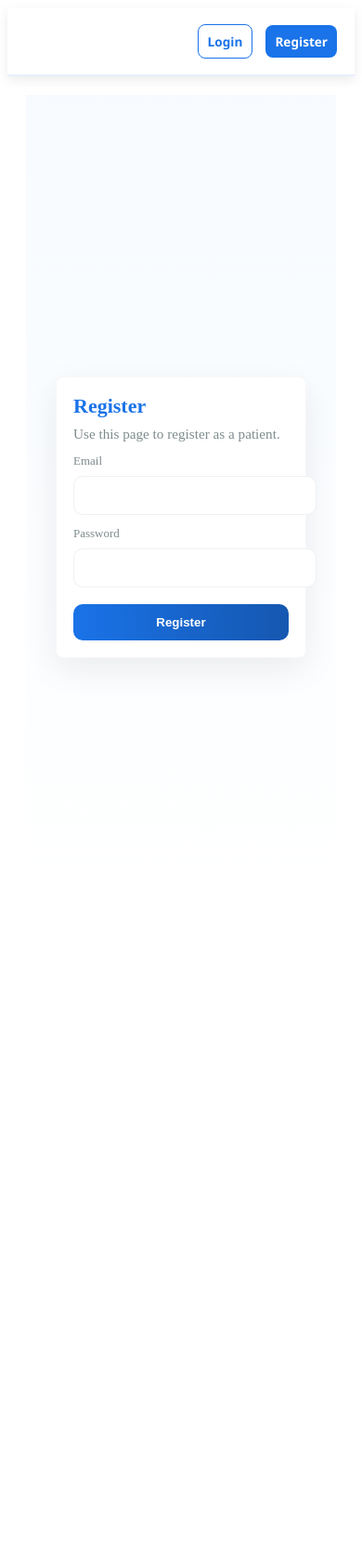
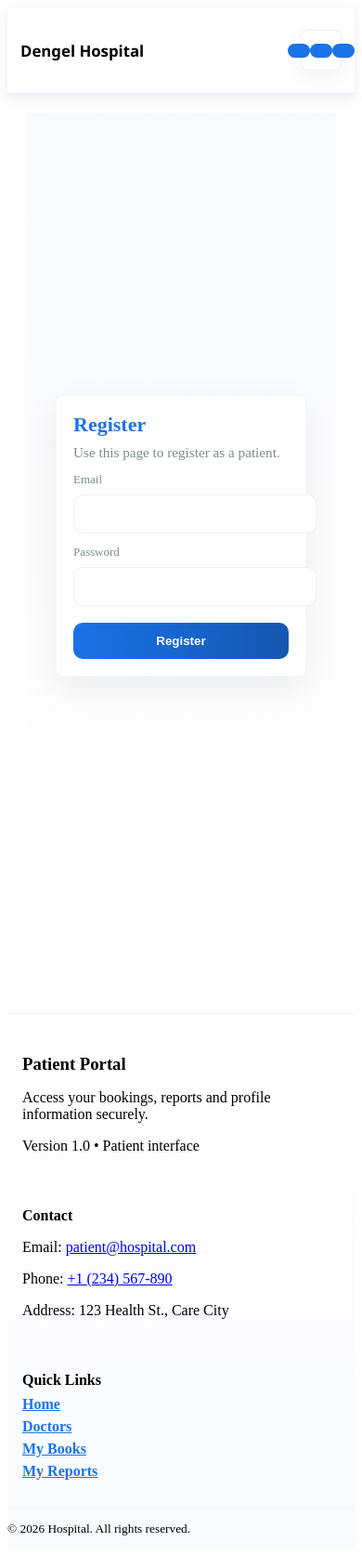
Before and after one commit to petrosasmamaw/Hospital-System-Patients, a React (Vite) app: page /register in a window 390 px wide. Shown: the whole page at 93% size. Before the commit the page ends 1038 px from the top, so only its background shows below. Built offline with nearby package versions, Linux system fonts and the light colour scheme; no server answers.

Commit message:
footer created

```diff
--- a/src/App.jsx
+++ b/src/App.jsx
@@ -10,6 +10,7 @@
 import Login from "./components/pages/login.jsx";
 import Register from "./components/pages/register.jsx";
 import Navbar from "./components/pages/navbar.jsx";
+import Footer from "./components/pages/Footer.jsx";
 import Profile from "./components/pages/profile.jsx";
 import DoctorBook from "./components/pages/doctorbook.jsx";
 import MySpecificReports from "./components/pages/myspecificreport.jsx";
@@ -69,6 +70,7 @@
 			<main style={{ padding: 20 }}>
 				<AppRoutes user={user} />
 			</main>
+			<Footer />
 		</div>
 	);
 }
--- /dev/null
+++ b/src/components/pages/Footer.jsx
@@ -0,0 +1,37 @@
+import React from "react";
+
+export default function Footer() {
+  return (
+    <footer className="site-footer">
+      <div className="page footer-grid">
+        <div className="footer-col">
+          <h3>Patient Portal</h3>
+          <p className="muted">Access your bookings, reports and profile information securely.</p>
+          <p className="muted" style={{ marginTop: 8 }}>Version 1.0 • Patient interface</p>
+        </div>
+
+        <div className="footer-col">
+          <h4>Contact</h4>
+          <p className="muted">Email: <a href="mailto:patient@hospital.com">patient@hospital.com</a></p>
+          <p className="muted">Phone: <a href="tel:+1234567890">+1 (234) 567-890</a></p>
+          <p className="muted">Address: 123 Health St., Care City</p>
+        </div>
+
+        <div className="footer-col">
+          <h4>Quick Links</h4>
+          <ul className="footer-links">
+            <li><a href="/">Home</a></li>
+            <li><a href="/doctors">Doctors</a></li>
+            <li><a href="/mybooks">My Books</a></li>
+            <li><a href="/myreports">My Reports</a></li>
+          </ul>
+        </div>
+      </div>
+      <div className="footer-bottom">
+        <div className="page">
+          <small className="muted">© {new Date().getFullYear()} Hospital. All rights reserved.</small>
+        </div>
+      </div>
+    </footer>
+  );
+}
--- a/src/components/pages/navbar.jsx
+++ b/src/components/pages/navbar.jsx
@@ -1,9 +1,10 @@
-import React from "react";
+import React, { useState } from "react";
 import { Link, useNavigate } from "react-router-dom";
 import { useDispatch } from "react-redux";
 import { logoutUser } from "../slices/slice/authSlice";
 
 export default function Navbar({ user }) {
+	const [open, setOpen] = useState(false);
 	const dispatch = useDispatch();
 	const navigate = useNavigate();
 
@@ -15,24 +16,33 @@
 	};
 
 	return (
-		<nav className="site-nav">
+		<nav className={`site-nav ${open ? "open" : ""}`}>
+			<div className="nav-brand">
+				<h1>Dengel Hospital</h1>
+			</div>
+			<button className={`hamburger ${open ? "is-active" : ""}`} onClick={() => setOpen(!open)} aria-label="Toggle menu">
+				<span />
+				<span />
+				<span />
+			</button>
+
 			{user ? (
-				<>
+				<div className={`nav-items ${open ? "open" : ""}`}>
 					<Link to="/">Home</Link>
 					<Link to="/doctors">Doctors</Link>
 					<Link to="/mybooks">My Books</Link>
 					<Link to="/myreports">My Reports</Link>
 					<div style={{ flex: 1 }} />
 					<span style={{ color: "var(--muted)" }}>Welcome, {user.name || user.email}</span>
-                    <Link to="/profile">My Profile</Link>
+					<Link to="/profile">My Profile</Link>
 					<button className="logout-btn" onClick={handleLogout}>Logout</button>
-				</>
+				</div>
 			) : (
-				<>
+				<div className={`nav-items ${open ? "open" : ""}`}>
 					<div style={{ flex: 1 }} />
 					<Link to="/login">Login</Link>
 					<Link to="/register">Register</Link>
-				</>
+				</div>
 			)}
 		</nav>
 	);
--- a/src/index.css
+++ b/src/index.css
@@ -48,10 +48,16 @@
   box-shadow: var(--hosp-shadow);
   position: sticky;
   top: 0;
-  z-index: 1000;
+  z-index: 1006; /* keep nav above page overlay */
   font-family: 'Segoe UI', Roboto, Helvetica, Arial, sans-serif;
   border-bottom: 2px solid var(--hosp-blue-light);
+  overflow: visible; /* allow dropdown panel to be visible */
 }
+
+
+/* Brand should be single-line */
+.site-nav .nav-brand { display: flex; align-items: center; gap: 12px }
+.site-nav .nav-brand h1 { white-space: nowrap; overflow: hidden; text-overflow: ellipsis; margin: 0; font-size: 1.05rem }
 
 /* Style for all Links (Dashboard, Books, etc.) */
 .site-nav a {
@@ -65,6 +71,7 @@
   transition: all 0.25s ease;
   display: flex;
   align-items: center;
+  white-space: nowrap; /* keep nav labels on one line */
 }
 
 /* Hover effect for Navigation Links */
@@ -148,6 +155,125 @@
   .site-nav span {
     display: none; /* Hide welcome message on small tablets */
   }
+}
+
+/* Footer styles (matching admin/doctor) */
+.site-footer {
+  margin-top: 40px;
+  background: linear-gradient(180deg, #ffffff, #f7fbff);
+  border-top: 1px solid rgba(15,23,42,0.04);
+}
+
+.footer-grid {
+  display: grid;
+  grid-template-columns: repeat(3, 1fr);
+  gap: 20px;
+  padding: 36px 24px;
+}
+
+.footer-col h3,
+.footer-col h4 { margin-bottom: 8px }
+
+.footer-links { list-style: none; padding: 0; margin: 0 }
+.footer-links li { margin: 6px 0 }
+.footer-links a { color: var(--hosp-blue); font-weight: 600 }
+
+.footer-bottom { border-top: 1px solid rgba(15,23,42,0.03); padding: 12px 0 }
+
+@media (max-width: 900px) {
+  .footer-grid { grid-template-columns: 1fr; padding: 24px 16px }
+}
+
+/* Hamburger and mobile nav styles */
+.hamburger {
+  display: none;
+  background: transparent;
+  border: none;
+  cursor: pointer;
+  padding: 8px;
+  margin-left: 8px;
+}
+.hamburger span {
+  display: block;
+  width: 18px;
+  height: 2px;
+  background: var(--hosp-text);
+  margin: 4px 0;
+  transition: transform 0.22s ease, opacity 0.22s ease;
+}
+.hamburger.is-active span:nth-child(1) {
+  transform: translateY(6px) rotate(45deg);
+}
+.hamburger.is-active span:nth-child(2) { opacity: 0 }
+.hamburger.is-active span:nth-child(3) {
+  transform: translateY(-6px) rotate(-45deg);
+}
+
+.nav-items { display: flex; gap: 18px; align-items: center; width: 100% }
+
+@media (max-width: 700px) {
+  .hamburger { display: inline-flex !important; align-items: center; justify-content: center; width: 44px; height: 44px; border-radius: 8px; background: var(--hosp-white); border: 1px solid rgba(15,23,42,0.06); box-shadow: 0 6px 18px rgba(2,6,23,0.06); }
+  /* enforce visible hamburger bars */
+  .site-nav .hamburger span {
+    display: block !important;
+    width: 20px !important;
+    height: 3px !important;
+    background: var(--hosp-blue) !important;
+    margin: 3px 0 !important;
+    box-shadow: 0 1px 0 rgba(0,0,0,0.12) !important;
+    transition: transform 0.22s ease, opacity 0.22s ease !important;
+  }
+  .site-nav .hamburger.is-active span:nth-child(1) { transform: translateY(6px) rotate(45deg) !important; }
+  .site-nav .hamburger.is-active span:nth-child(2) { opacity: 0 !important; }
+  .site-nav .hamburger.is-active span:nth-child(3) { transform: translateY(-6px) rotate(-45deg) !important; }
+  .nav-items { display: none; flex-direction: column; gap: 8px; padding-top: 8px }
+  .nav-items.open { display: flex }
+  /* keep brand and hamburger on same row */
+  .nav-brand { display: flex; justify-content: flex-start; align-items: center; flex: 1 1 auto }
+  .hamburger { margin-left: auto }
+  .site-nav { flex-wrap: nowrap; padding: 10px 14px }
+  .site-nav a { padding: 8px 10px; border-radius: 8px; font-size: 0.95rem }
+  .logout-btn, .site-nav a[href="/register"] { width: 100%; box-sizing: border-box }
+  .site-nav span { display: none }
+
+  /* Mobile menu panel floats below the nav; overlay covers page under the panel */
+  .nav-items.open {
+    display: flex;
+    flex-direction: column;
+    gap: 12px;
+    padding: 12px;
+    background: var(--hosp-white);
+    box-shadow: 0 12px 40px rgba(2,6,23,0.12);
+    border-radius: 10px;
+    position: absolute;
+    top: calc(100% + 8px);
+    left: 8px;
+    right: 8px;
+    z-index: 1007; /* above overlay and nav */
+  }
+
+  .nav-items.open::before {
+    content: "";
+    position: fixed;
+    top: 0;
+    left: 0;
+    right: 0;
+    bottom: 0;
+    background: rgba(0,0,0,0.32);
+    z-index: 1005; /* below nav (1006) and panel (1007) */
+  }
+
+  .nav-items.open a,
+  .nav-items.open .logout-btn,
+  .nav-items.open .site-nav span,
+  .nav-items.open .btn-ghost {
+    position: relative;
+    z-index: 1008;
+    width: 100%;
+  }
+
+  /* keep hamburger visible and clickable above overlay */
+  .hamburger { position: relative; z-index: 1010 }
 }
 .home {
   font-family: "Segoe UI", sans-serif;
```
Also changed, not shown: src/components/pages/myspecificreport.jsx (line endings or trailing spaces).
